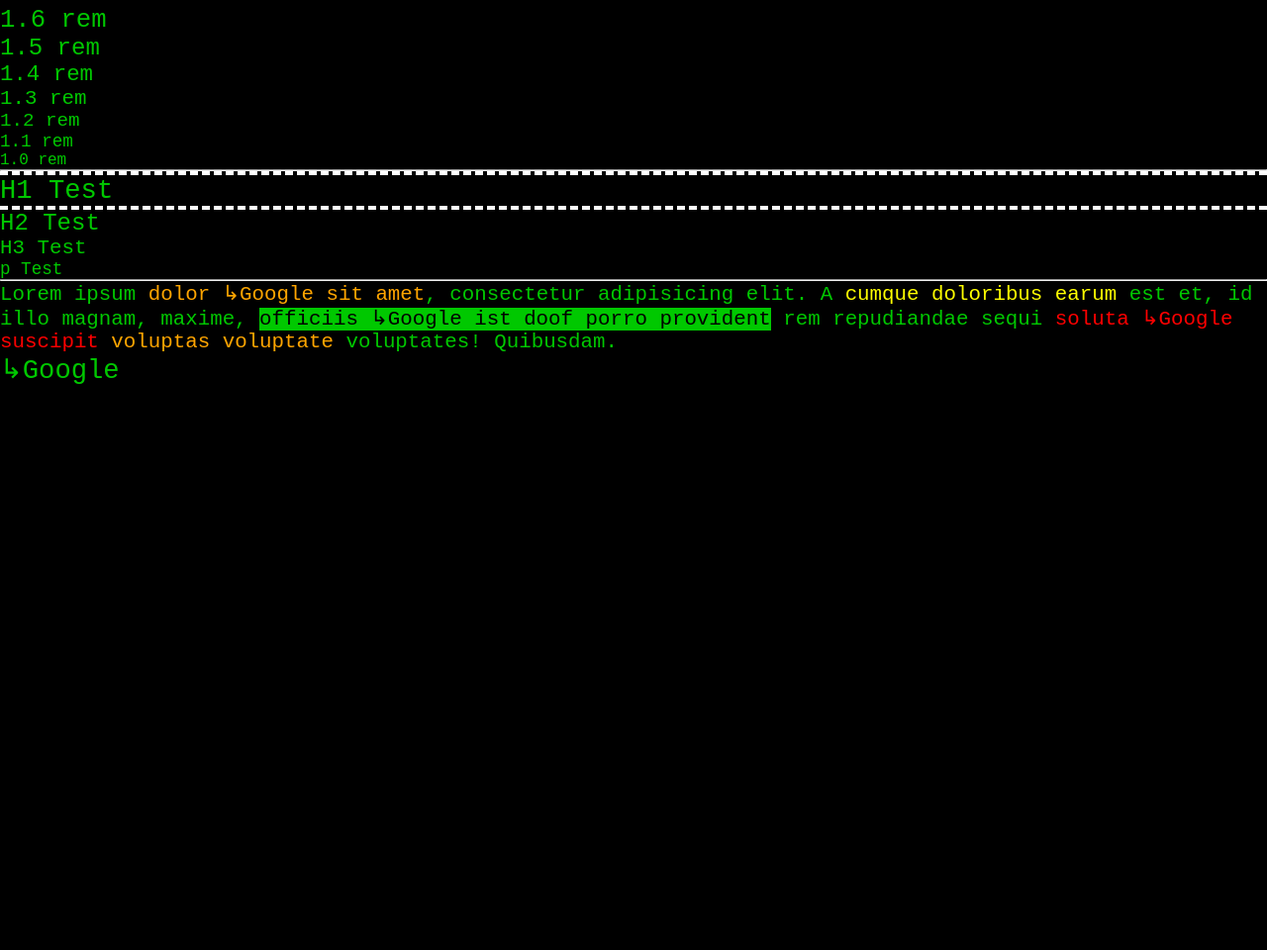
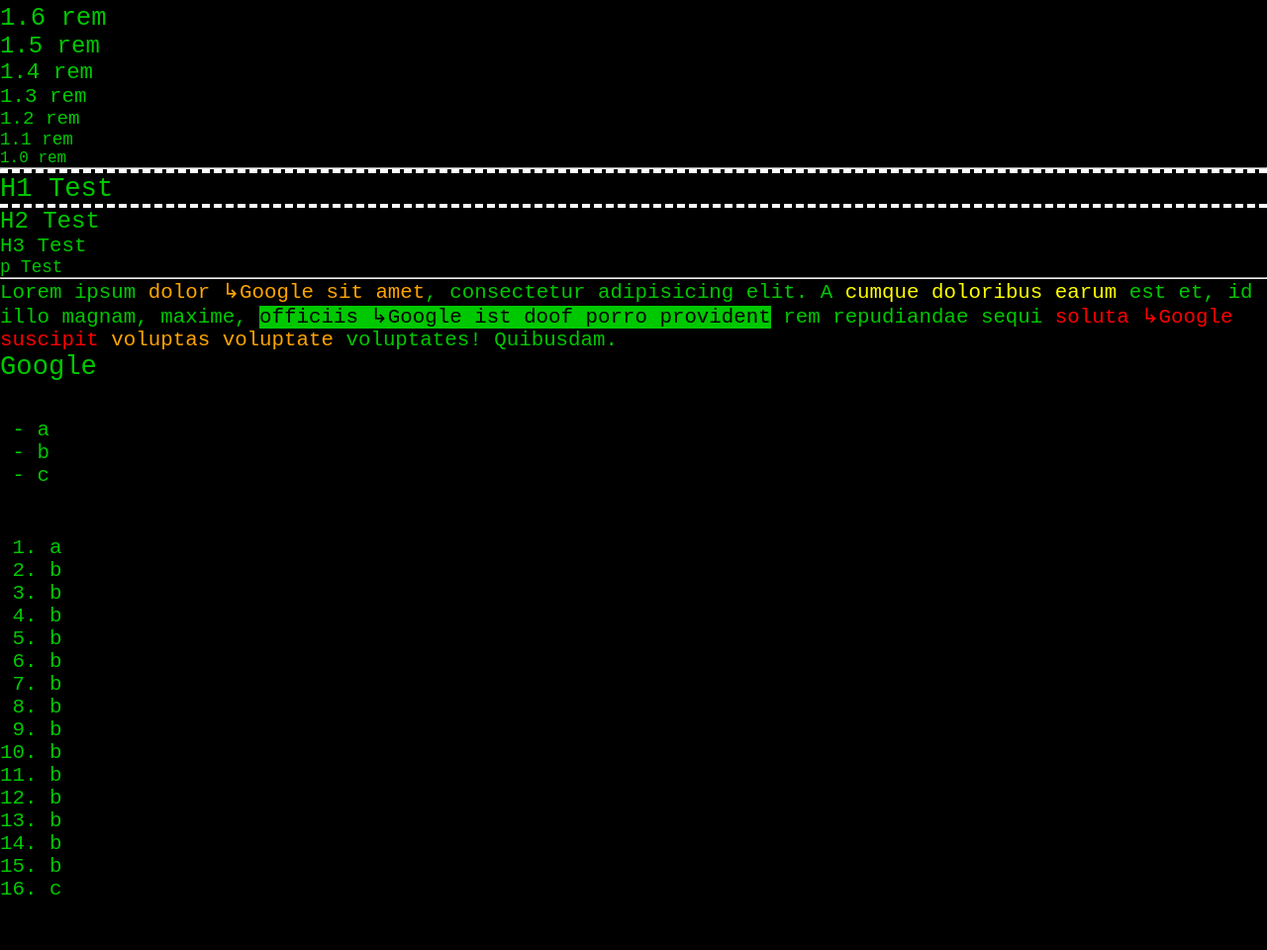
Before and after one commit to svzimmermann/textadventures-website, a plain HTML site: page index.html in a window 1280 px wide. Shown: the part 66-1026 px from the top of the page at 99% size. Before the commit the page ends 800 px from the top, so only its background shows below. Drawn offline with Linux system fonts and the light colour scheme.

Commit message:
Test colors.

```diff
--- a/index.html
+++ b/index.html
@@ -63,6 +63,29 @@
 <!--                    Lorem ipsum dolor sit amet, consectetur adipisicing elit. Ea esse id libero nisi perferendis sequi soluta unde ut, voluptates voluptatum. Accusamus aliquam assumenda libero magnam nulla obcaecati quam soluta totam.-->
 <!--                </p>-->
 <!--            </section>-->
+        <ul style="font-size: 1.3rem">
+           <li>a</li>
+           <li>b</li>
+           <li>c</li>
+        </ul>
+        <ol style="font-size: 1.3rem;margin:4ch;">
+            <li>a</li>
+            <li>b</li>
+            <li>b</li>
+            <li>b</li>
+            <li>b</li>
+            <li>b</li>
+            <li>b</li>
+            <li>b</li>
+            <li>b</li>
+            <li>b</li>
+            <li>b</li>
+            <li>b</li>
+            <li>b</li>
+            <li>b</li>
+            <li>b</li>
+            <li>c</li>
+        </ol>
         </main>
     </body>
 </html>
--- a/main.css
+++ b/main.css
@@ -9,11 +9,9 @@ body {
     display: flex;
     flex-wrap: wrap;
     flex-direction: column;
-    /*min-height: 100vh;*/
     background-color: black;
     color: #00C800;
     font-family: monospace;
-    /*  Schriftgröße  */
 }
 
 header, main {
@@ -44,6 +42,20 @@ a {
     text-decoration: none;
 }
 
+a::before {
+    content: "↳";
+}
+
+a, a:visited a::before {
+    color: inherit;
+}
+
+a:hover {
+    animation: example;
+    animation-duration: 1s;
+    animation-iteration-count: infinite;
+}
+
 .link-navigation,
 .link-navigation:visited {
     font-size: 1.7rem;
@@ -56,6 +68,11 @@ a {
 .link-navigation:hover {
     color: slategrey;
     transition: color 0.5s;
+    animation: none;
+}
+
+.link-navigation::before {
+    content: none;
 }
 
 main {
@@ -105,18 +122,12 @@ mark {
 
 }
 
-a::before {
-    content: "↳";
+ul:not(.navigation) {
+    margin: 3ch;
 }
 
-a, a:visited a::before {
-    color: inherit;
-}
-
-a:hover {
-    animation: example;
-    animation-duration: 1s;
-    animation-iteration-count: infinite;
+ul li:not(.navigation)::marker {
+    content: "- ";
 }
 
 @keyframes example {
```
